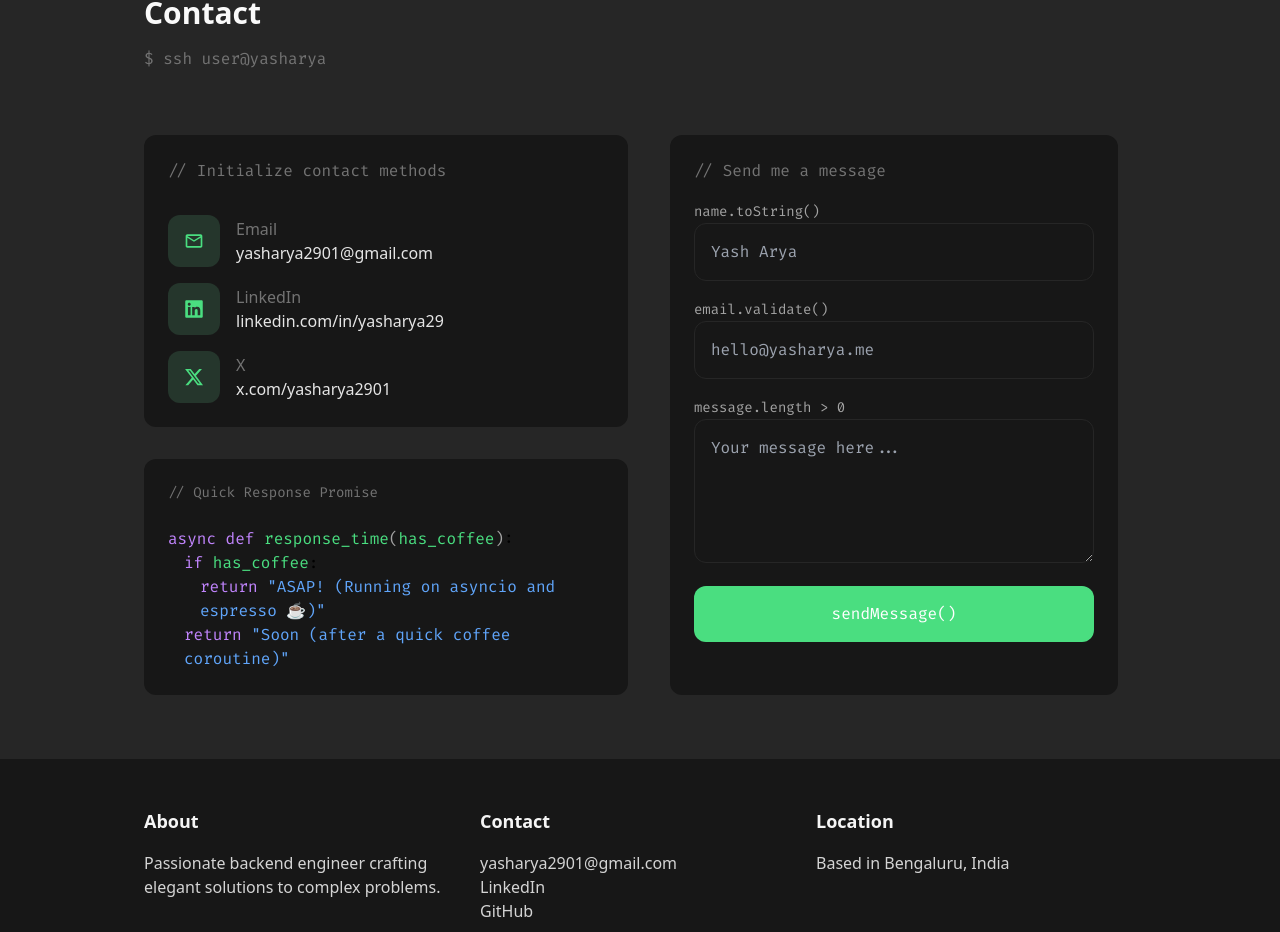
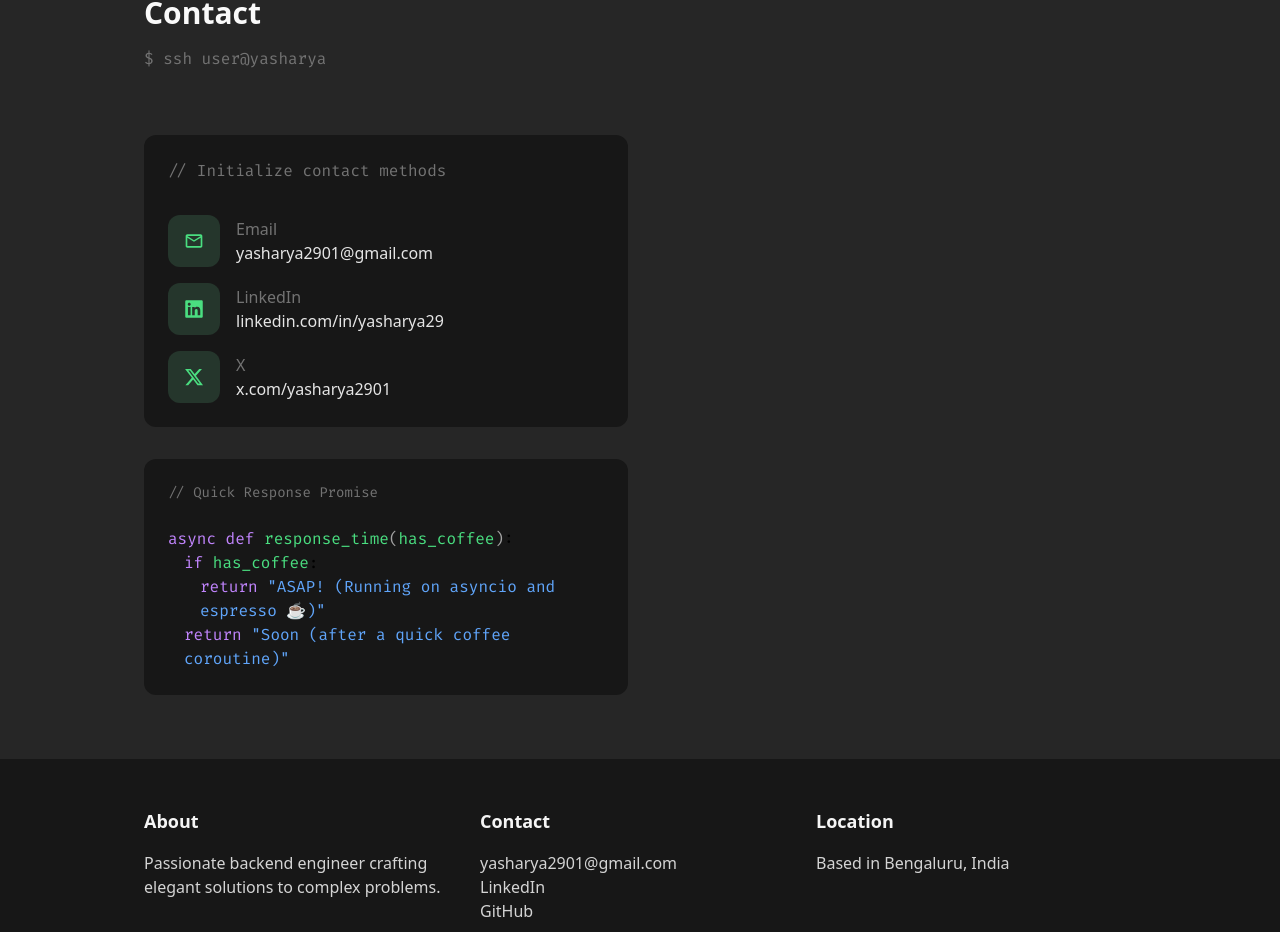
Before and after one commit to yasharya2901/my_portfolio_website, a Next.js app: page / in a window 1280 px wide. Shown: the part 5287-6219 px from the top of the page. Built offline with nearby package versions, Linux system fonts and the light colour scheme.

Commit message:
Remove the Contact Form

```diff
--- a/src/app/components/ContactSection/ContactSection.tsx
+++ b/src/app/components/ContactSection/ContactSection.tsx
@@ -101,8 +101,8 @@ function ContactSection() {
 
                 </div>
             </div>
-            <div className='bg-[#171717] font-fira p-6 rounded-xl hover:transform transition-all max-w-5xl mx-auto mt-8 px-6'>
-                {/* Contact Form */}
+            {/* <div className='bg-[#171717] font-fira p-6 rounded-xl hover:transform transition-all max-w-5xl mx-auto mt-8 px-6'>
+                {/* Contact Form *
                 <div className='font-fira text-neutral-500'>{`// Send me a message`}</div>
 
                 <div className='flex flex-col gap-4 mt-4'>
@@ -123,7 +123,7 @@ function ContactSection() {
                 <div className='flex flex-col gap-4 mt-4'>
                     <button className='bg-green-400 text-white font-fira p-4 rounded-xl hover:transform transition-all hover:bg-green-500' onClick={handleClick}>{`sendMessage()`}</button>
                 </div>
-            </div>
+            </div> */}
         </div>
     </div>
   )
```
